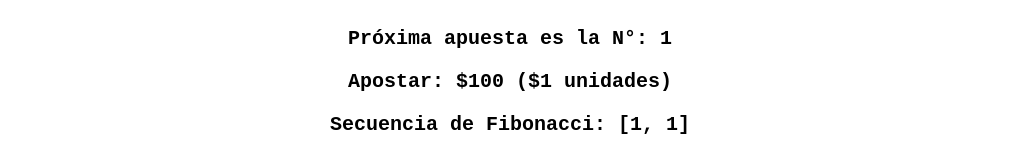
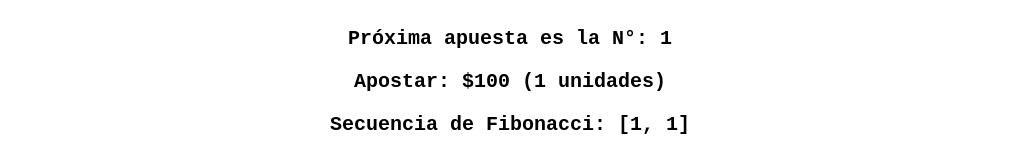
Before and after one commit to matiasdieguez/betx, a plain HTML site: page index.html in a window 1280 px wide. Shown: the part 217-377 px from the top of the page, without its empty margins (130-1149 px from the left). Drawn offline with Linux system fonts and the light colour scheme.

Commit message:
Fix unidades

```diff
--- a/index.html
+++ b/index.html
@@ -124,7 +124,7 @@
 
         document.getElementById(
           "current-bet"
-        ).innerText = `Apostar: $${currentBet * betUnit} ($${currentBet} unidades)`;
+        ).innerText = `Apostar: $${currentBet * betUnit} (${currentBet} unidades)`;
 
         document.getElementById(
           "fibonacci-sequence"
```
